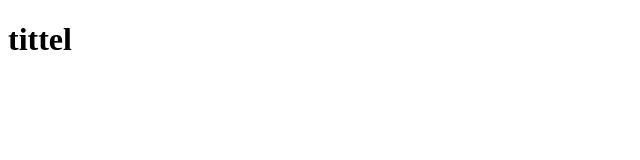
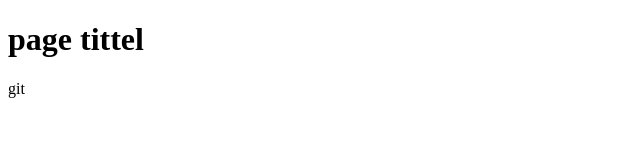
Before and after one commit to sabrina-b-y/3wagit, a plain HTML site: page index.html in a window 1280 px wide. Shown: the whole page, without its empty margins (0-640 px from the left). Drawn offline with Linux system fonts and the light colour scheme.

```diff
--- a/index.html
+++ b/index.html
@@ -8,7 +8,8 @@
 </head>
 <body>
 
-    <h1>tittel</h1>
+    <h1>page tittel</h1>
+    <p>git</p>
 
 </body>
 </html>
```
Also changed, not shown: css/style.css (added), js/main.js (added).
